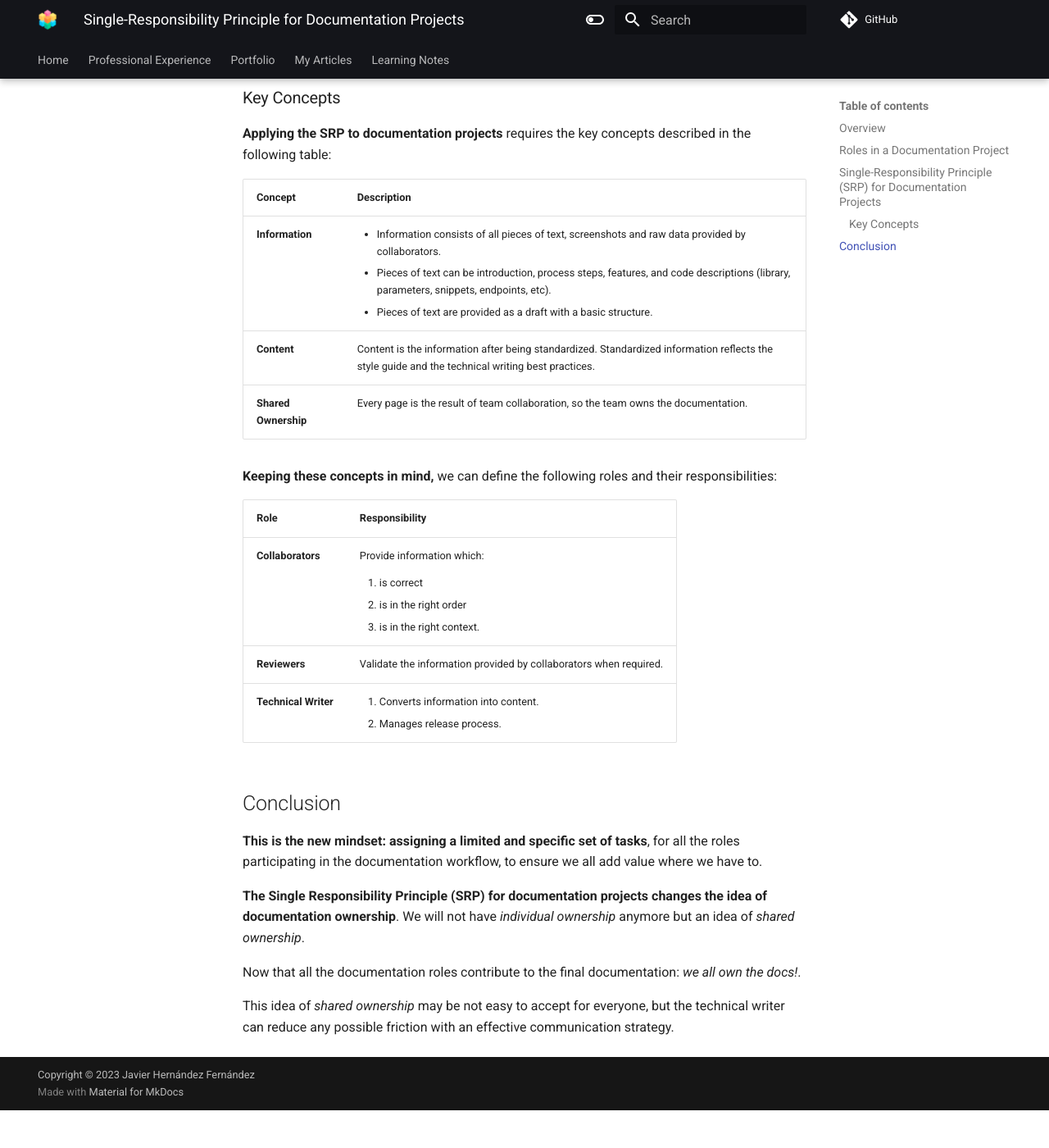
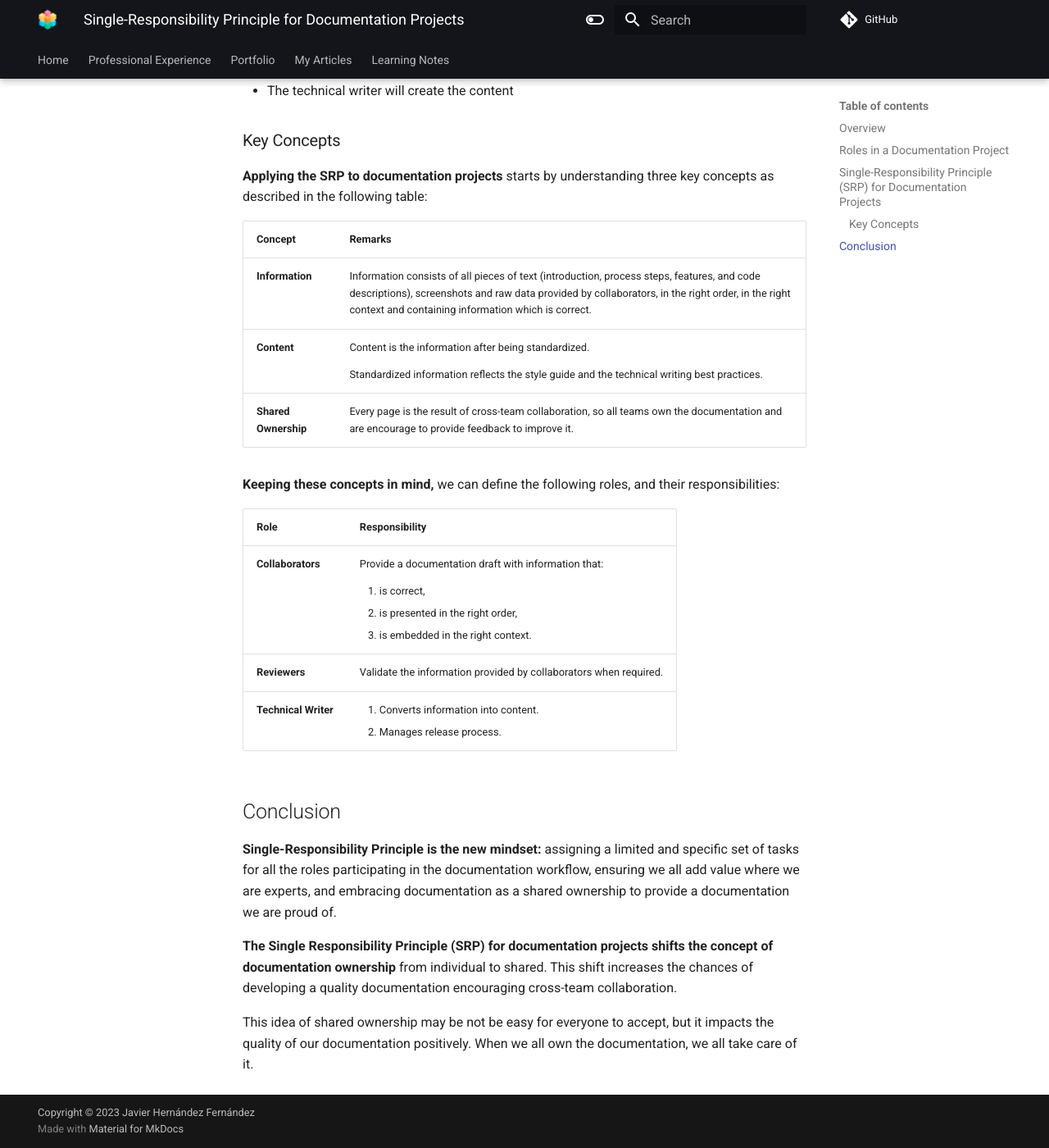
Before and after one commit to javierhf/pub-technical-write-me, an MkDocs documentation site: the page built from docs/articles/index-1.md, in a window 1280 px wide and 1400 px high, scrolled down 1303 px. Shown: the whole window at 82% size. Built offline with MkDocs 1.6.1 and Material for MkDocs 9.7.7, drawn with Linux system fonts in a browser that asks for light colours; comment, search, counter and statistics services are not loaded; before the commit the page ends 2657 px from its top, so only the background shows below that; some of the changed text lies outside the part shown.

Commit message:
GITBOOK-17: No subject

```diff
--- a/docs/articles/index-1.md
+++ b/docs/articles/index-1.md
@@ -5,35 +5,35 @@
 # Single-Responsibility Principle for Technical Documentation
 
 > **What this article covers**\
-> _A customized application of the single-responsibility principle for technical writing._\
+> How to apply the _single-responsibility principle for on technical writing projects._\
 > **Tools**\
 > _N/A._
 
 ## Overview
 
-**According to Wikipedia the Single-Responsibility Principle (SRP) is:**
+**According to Wikipedia, the Single-Responsibility Principle (SRP) is:**
 
 > a computer programming principle that states that "A module should be responsible to one, and only one, actor."
 
 **This term was created by Robert C. Martin** who expresses the principle as:
 
-> "A class should have only one reason to change".
+> "A class should have only one reason to change."
 
-**The word "reason" caused some controversy within the community** so he had to provide further clarification saying that the "principle is about people." He also added that the principle's focus is _roles_ or _actors_.
+**The word "reason" caused some controversy within the community,** so he had to provide further clarification, saying that the "principle is about people." He also added that the principle's focus is _roles_ or _actors_.
 
 ## Roles in a Documentation Project
 
 **Documentation projects may include the following roles:** _collaborators_, _editors_ (reviewers), _technical writers_, _translators,_ and _managers_. Ideally, we'll have a single person for each role.
 
-**Lucky for us, we have technical writers, a role that absorbs many of the previous roles:**
+**Lucky for us, we have technical writers, a role that absorbs many of the previous roles.** Technical writers:
 
-* They edit the collaborations with other team members
-* They manage the documentation project and platform
-* They collaborate with new content actively
+* Edit the collaborations with other team members
+* Manage the documentation project and platform
+* Collaborate with new content actively
 
 **Having a technical writer allows your collaborators (Subject-matter experts)** to focus where they provide more value:
 
-> While they provide a draft with the right information, the technical writer creates the content.
+> While Subject-mmatter experts provide a draft with the right information, the technical writer converts their information drafts into content.
 
 But _how do we apply and support this separation of responsibilities?_
 
@@ -46,28 +46,26 @@
 
 ### Key Concepts
 
-**Applying the SRP to documentation projects** requires the key concepts described in the following table:
+**Applying the SRP to documentation projects** starts by understanding three key concepts as described in the following table:
 
-| Concept              | Description                                                                                                                                                                                                                                                                                                                          |
-| -------------------- | ------------------------------------------------------------------------------------------------------------------------------------------------------------------------------------------------------------------------------------------------------------------------------------------------------------------------------------ |
-| **Information**      | <ul><li>Information consists of all pieces of text, screenshots and raw data provided by collaborators.</li><li>Pieces of text can be introduction, process steps, features, and code descriptions (library, parameters, snippets, endpoints, etc).</li><li>Pieces of text are provided as a draft with a basic structure.</li></ul> |
-| **Content**          | Content is the information after being standardized. Standardized information reflects the style guide and the technical writing best practices.                                                                                                                                                                                     |
-| **Shared Ownership** | Every page is the result of team collaboration, so the team owns the documentation.                                                                                                                                                                                                                                                  |
+| Concept              | Remarks                                                                                                                                                                                                                                              |
+| -------------------- | ---------------------------------------------------------------------------------------------------------------------------------------------------------------------------------------------------------------------------------------------------- |
+| **Information**      | Information consists of all pieces of text (introduction, process steps, features, and code descriptions), screenshots and raw data provided by collaborators, in the right order, in the right context and containing information which is correct. |
+| **Content**          | <p>Content is the information after being standardized. </p><p></p><p>Standardized information reflects the style guide and the technical writing best practices.</p>                                                                                |
+| **Shared Ownership** | Every page is the result of cross-team collaboration, so all teams own the documentation and are encourage to provide feedback to improve it.                                                                                                        |
 
-**Keeping these concepts in mind,** we can define the following roles and their responsibilities:
+**Keeping these concepts in mind,** we can define the following roles, and their responsibilities:
 
-| Role                 | Responsibility                                                                                                               |
-| -------------------- | ---------------------------------------------------------------------------------------------------------------------------- |
-| **Collaborators**    | <p>Provide information which:</p><ol><li>is correct</li><li>is in the right order</li><li>is in the right context.</li></ol> |
-| **Reviewers**        | Validate the information provided by collaborators when required.                                                            |
-| **Technical Writer** | <ol><li>Converts information into content.</li><li>Manages release process.</li></ol>                                        |
+| Role                 | Responsibility                                                                                                                                                              |
+| -------------------- | --------------------------------------------------------------------------------------------------------------------------------------------------------------------------- |
+| **Collaborators**    | <p>Provide a documentation draft with information that:</p><ol><li>is correct,</li><li>is presented in the right order,</li><li>is embedded in the right context.</li></ol> |
+| **Reviewers**        | Validate the information provided by collaborators when required.                                                                                                           |
+| **Technical Writer** | <ol><li>Converts information into content.</li><li>Manages release process.</li></ol>                                                                                       |
 
 ## Conclusion
 
-**This is the new mindset: assigning a limited and specific set of tasks**, for all the roles participating in the documentation workflow, to ensure we all add value where we have to.
+**Single-Responsibility Principle is the new mindset:** assigning a limited and specific set of tasks for all the roles participating in the documentation workflow, ensuring we all add value where we are experts, and embracing documentation as a shared ownership to provide a documentation we are proud of.&#x20;
 
-**The Single Responsibility Principle (SRP) for documentation projects changes the idea of documentation ownership**. We will not have _individual ownership_ anymore but an idea of _shared ownership_.
+**The Single Responsibility Principle (SRP) for documentation projects shifts the concept of documentation ownership** from individual to shared. This shift increases the chances of developing a quality documentation encouraging cross-team collaboration.&#x20;
 
-Now that all the documentation roles contribute to the final documentation: _we all own the docs!_.
-
-This idea of _shared ownership_ may be not easy to accept for everyone, but the technical writer can reduce any possible friction with an effective communication strategy.
+This idea of shared ownership may be not be easy for everyone to accept, but it impacts the quality of our documentation positively. When we all own the documentation, we all take care of it.
```
